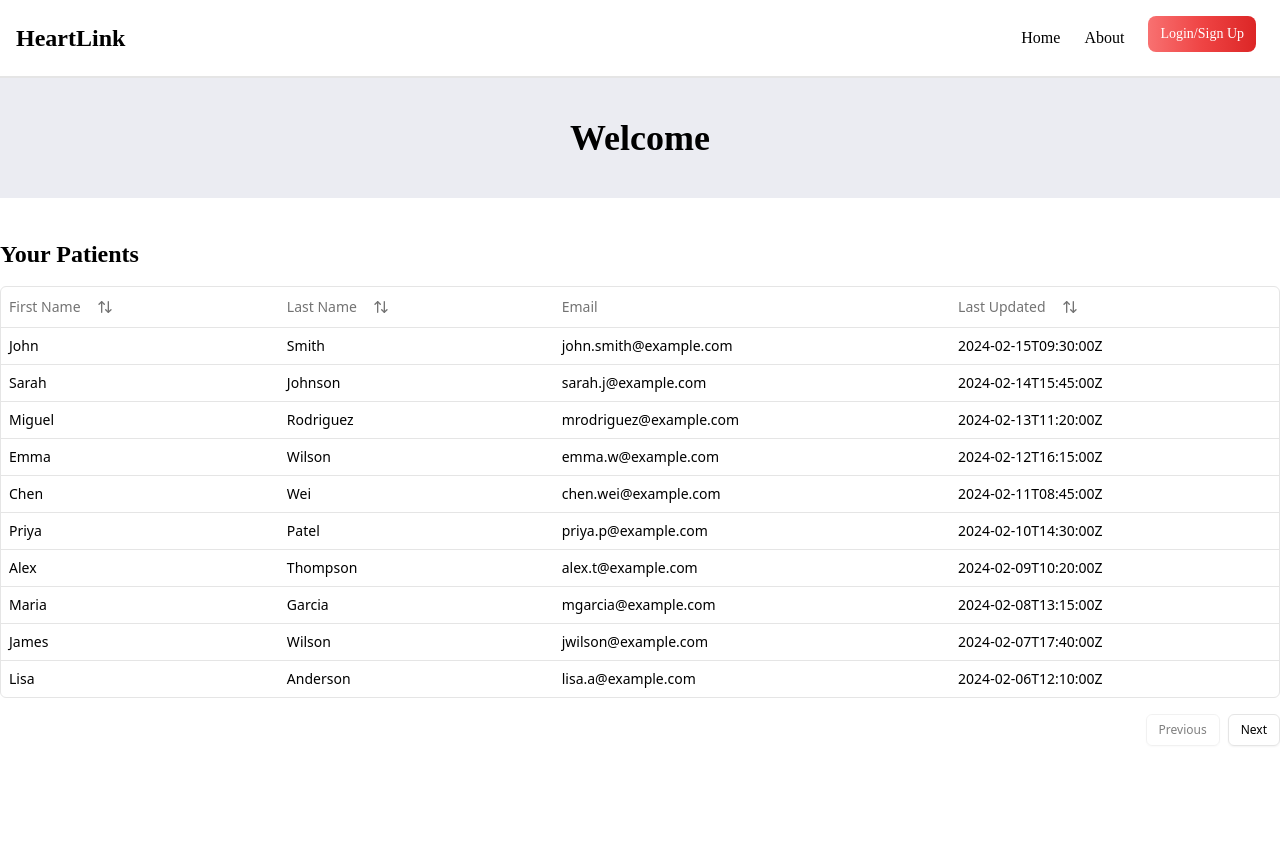
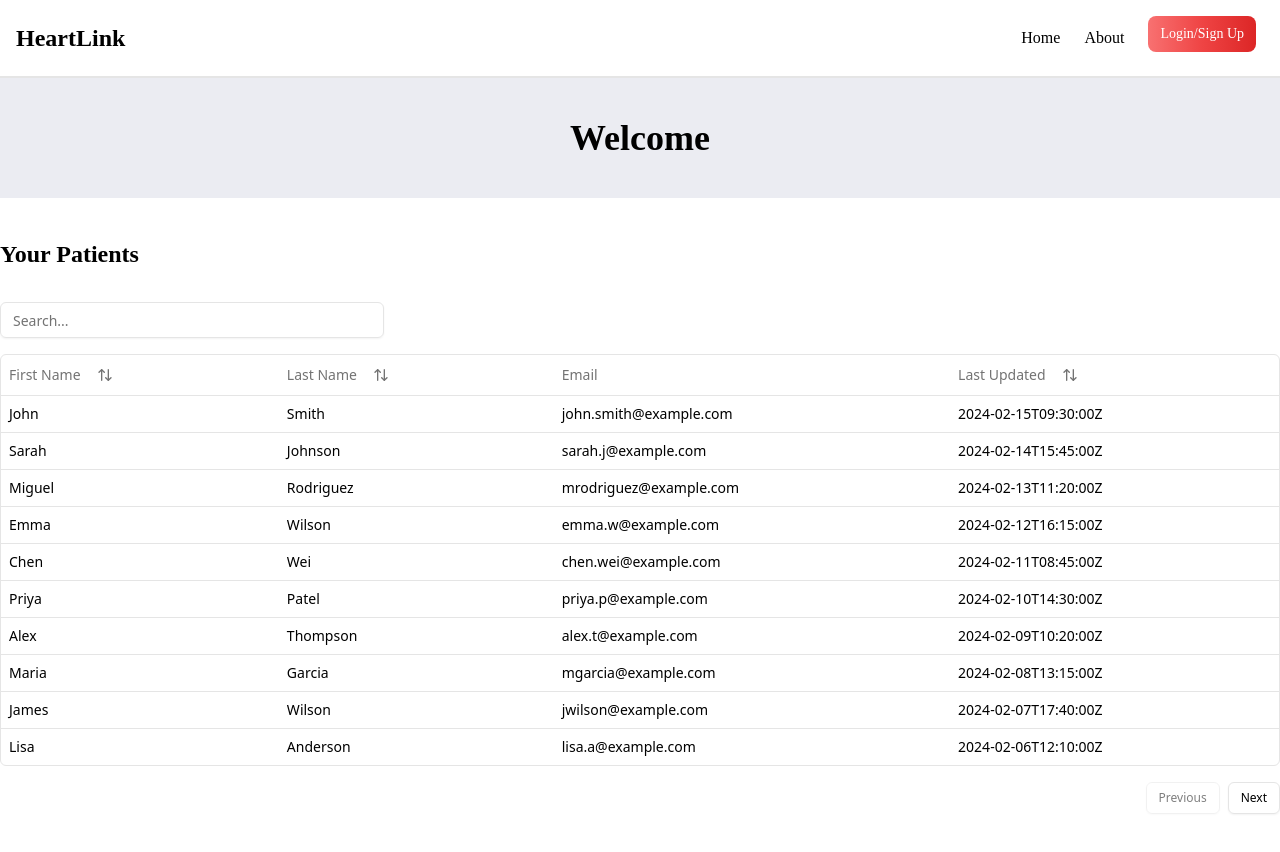
Before and after one commit to sunb26/Digital-Stethoscope, a Next.js app in the folder web/: page /user/1 in a window 1280 px wide. Shown: the top 852 px of the page. Before the commit the page ends 802 px from the top, so only its background shows below. Built offline with nearby package versions, Linux system fonts and the light colour scheme; no server answers.

Commit message:
web: add table global filtering

```diff
--- /dev/null
+++ b/web/components/ui/input.tsx
@@ -0,0 +1,22 @@
+import * as React from "react"
+
+import { cn } from "@/lib/utils"
+
+const Input = React.forwardRef<HTMLInputElement, React.ComponentProps<"input">>(
+  ({ className, type, ...props }, ref) => {
+    return (
+      <input
+        type={type}
+        className={cn(
+          "flex h-9 w-full rounded-md border border-input bg-transparent px-3 py-1 text-base shadow-sm transition-colors file:border-0 file:bg-transparent file:text-sm file:font-medium file:text-foreground placeholder:text-muted-foreground focus-visible:outline-none focus-visible:ring-1 focus-visible:ring-ring disabled:cursor-not-allowed disabled:opacity-50 md:text-sm",
+          className
+        )}
+        ref={ref}
+        {...props}
+      />
+    )
+  }
+)
+Input.displayName = "Input"
+
+export { Input }
--- a/web/components/ui/patients/data-table.tsx
+++ b/web/components/ui/patients/data-table.tsx
@@ -1,6 +1,7 @@
 "use client";
 
 import { Button } from "@/components/ui/button";
+import { Input } from "@/components/ui/input"
 
 import * as React from "react"
 
@@ -9,6 +10,7 @@
   type SortingState,
   flexRender,
   getCoreRowModel,
+  getFilteredRowModel,
   getPaginationRowModel,
   getSortedRowModel,
   useReactTable,
@@ -33,6 +35,7 @@
   data,
 }: DataTableProps<TData, TValue>) {
   const [sorting, setSorting] = React.useState<SortingState>([])
+  const [globalFilter, setGlobalFilter] = React.useState("");
 
   const table = useReactTable({
     data,
@@ -41,14 +44,26 @@
     getPaginationRowModel: getPaginationRowModel(),
     onSortingChange: setSorting,
     getSortedRowModel: getSortedRowModel(),
+    getFilteredRowModel: getFilteredRowModel(),
+    globalFilterFn: 'includesString',
     state: {
       sorting,
+      globalFilter,
     },
+    onGlobalFilterChange: setGlobalFilter
 
   });
 
   return (
     <div>
+      <div className="flex items-center py-4">
+        <Input
+          value={globalFilter ?? ""}
+          onChange={e => table.setGlobalFilter(String(e.target.value))}
+          placeholder="Search..."
+          className="max-w-sm"
+        />
+      </div>
       <div className="rounded-md border">
         <Table>
           <TableHeader>
```
